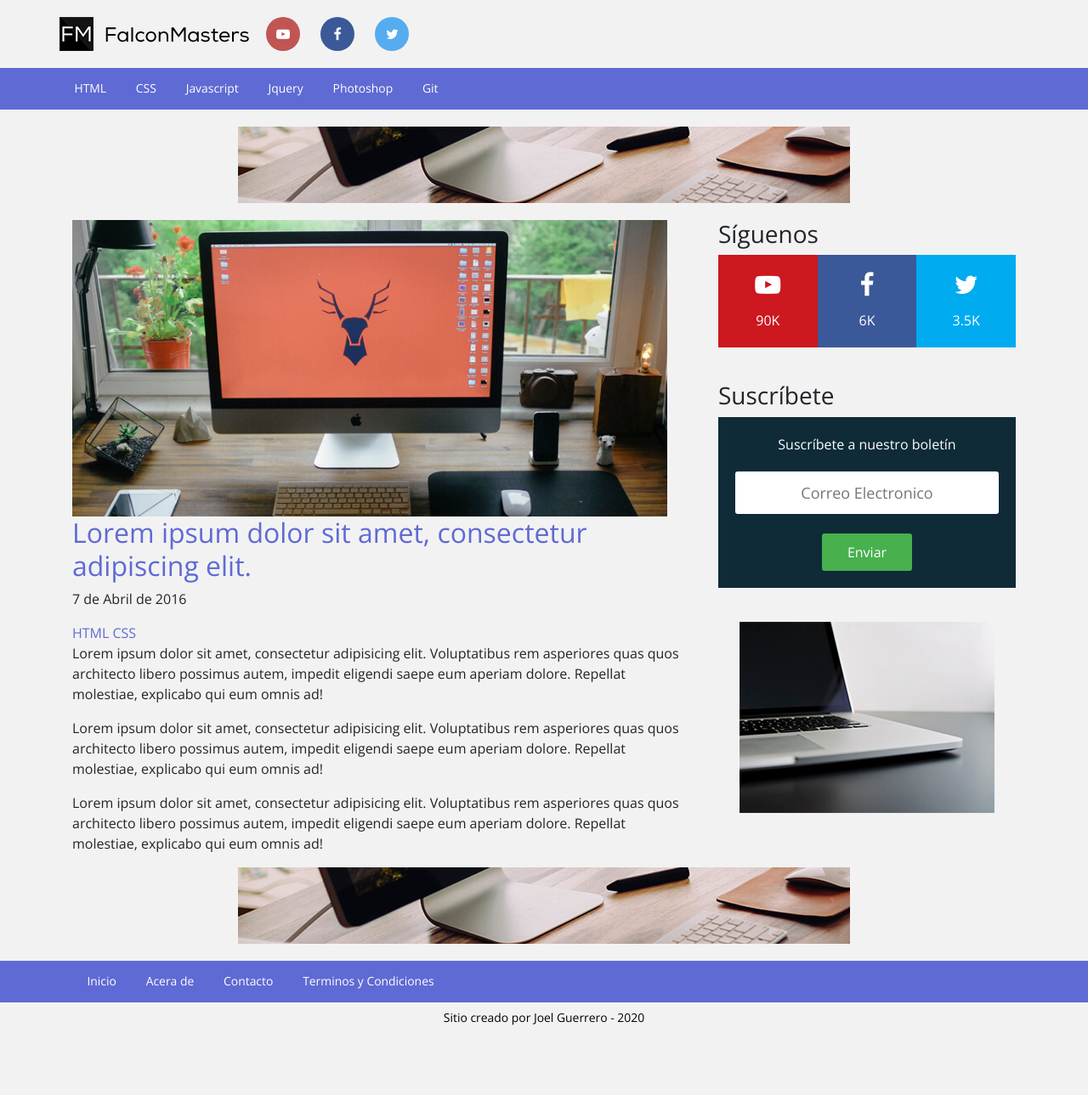
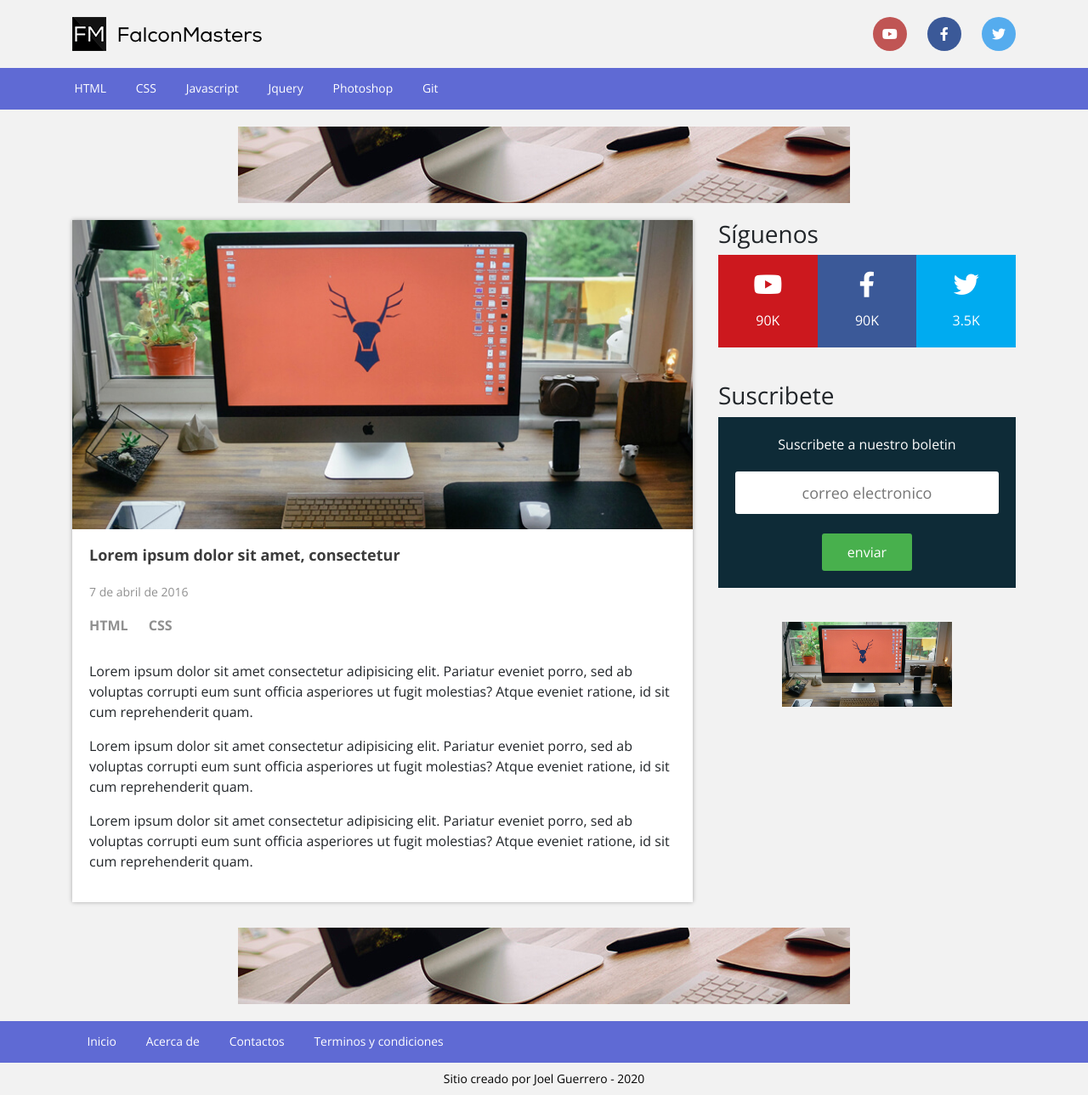
Before and after one commit to jguerrero101314/CursosDise-oWeb, a PHP site: page /single.html in a window 1280 px wide. Shown: the whole page at 85% size. Before the commit the page ends 1207 px from the top, so only its background shows below. Run offline with PHP 8.4, Linux system fonts and the light colour scheme; some libraries are stand-ins or nearby versions.

Commit message:
235. Creando la Pagina de Artículos

```diff
--- a/Practicas/blog/css/_main.scss
+++ b/Practicas/blog/css/_main.scss
@@ -18,6 +18,11 @@ sidebar {
     .titulo-seccion {
         >div {
             padding: 0;
+        }
+    }
+    .single-post {
+        .categorias {
+            margin-bottom: 1.875em; //30px
         }
     }
     .posts {
--- a/Practicas/blog/css/estilos.css
+++ b/Practicas/blog/css/estilos.css
@@ -89,6 +89,9 @@ sidebar .titulo-seccion h3 {
 
 .main .titulo-seccion > div {
   padding: 0;
+}
+.main .single-post .categorias {
+  margin-bottom: 1.875em;
 }
 .main .posts .post {
   margin-bottom: 1.875em;
--- a/Practicas/blog/single.html
+++ b/Practicas/blog/single.html
@@ -3,26 +3,27 @@
 
 <head>
     <meta charset="UTF-8">
-    <meta name="viewport" content="width=device-width, user-scalable=no, initial-scale=1.0, maximum-scale=1.0, minimum-scale=1.0">
-    <link rel="stylesheet" href="css/bootstrap.min.css">
-    <link rel="stylesheet" href="css/font-awesome.min.css">
-    <link href='https://fonts.googleapis.com/css?family=Open+Sans:400,600,700' rel='stylesheet' type='text/css'>
-    <link href='https://fonts.googleapis.com/css?family=Oswald' rel='stylesheet' type='text/css'>
+    <meta name="viewport" content="width=device-width, initial-scale=1.0">
+    <meta http-equiv="X-UA-Compatible" content="ie=edge">
+    <title>Blog</title>
+    <link rel="stylesheet" href="css/bootstrap.css">
+    <link rel="stylesheet" href="https://cdnjs.cloudflare.com/ajax/libs/font-awesome/5.12.0/css/all.min.css">
+    <link href="https://fonts.googleapis.com/css?family=Open+Sans:400,600,700|Oswald&display=swap" rel="stylesheet">
     <link rel="stylesheet" href="css/estilos.css">
-    <title>FalconMasters' Blog</title>
 </head>
 
 <body>
+
     <header>
         <div class="container">
             <div class="row">
-                <div class="logo col-xs-6">
+                <div class="logo col-xs-12 col-sm-6">
                     <a href="#"><img src="img/logo.png" alt="FalconMasters Logo"></a>
                 </div>
-                <div class="redes-sociales col-xs-6">
-                    <a href="#" class="youtube"><i class="fa fa-youtube-play"></i></a>
-                    <a href="#" class="facebook"><i class="fa fa-facebook"></i></a>
-                    <a href="#" class="twitter"><i class="fa fa-twitter"></i></a>
+                <div class="redes-sociales col-xs-12 col-sm-6">
+                    <a class="youtube" href="#"><i class="fab fa-youtube"></i></a>
+                    <a class="facebook" href="#"><i class="fab fa-facebook-f"></i></a>
+                    <a class="twitter" href="#"><i class="fab fa-twitter"></i></a>
                 </div>
             </div>
         </div>
@@ -45,7 +46,7 @@
         <div class="ad container hidden-xs">
             <div class="row">
                 <div class="col-md-12">
-                    <img src="img/ad.jpg" alt="">
+                    <img src="ad.jpg" alt="">
                 </div>
             </div>
         </div>
@@ -54,64 +55,53 @@
     <div class="container">
         <div class="row">
             <section class="main col-md-8">
-                <section class="row single-post">
-                    <article class="col-sm-12 post">
+                <div class="row posts">
+                    <article class="col-sm-12 post single-post">
                         <div class="contenedor">
                             <div class="thumb">
-                                <a href="#"><img src="img/1.jpg" width="700" alt=""></a>
+                                <a> <img src="img/1.jpg" width="700px " alt=""> </a>
                             </div>
                             <div class="info">
-                                <h2 class="titulo"><a href="#">Lorem ipsum dolor sit amet, consectetur adipiscing elit.</a></h2>
-                                <p class="fecha">7 de Abril de 2016</p>
+                                <h2 class="titulo"><a>Lorem ipsum dolor sit amet, consectetur</a></h2>
+                                <p class="fecha">7 de abril de 2016</p>
                                 <div class="categorias">
-                                    <a href="#">HTML</a>
-                                    <a href="#">CSS</a>
+                                    <a href="">HTML</a>
+                                    <a href="">CSS</a>
                                 </div>
                                 <div class="texto">
-                                    <p>Lorem ipsum dolor sit amet, consectetur adipisicing elit. Voluptatibus rem asperiores quas quos architecto libero possimus autem, impedit eligendi saepe eum aperiam dolore. Repellat molestiae, explicabo qui eum omnis
-                                        ad!
-                                    </p>
-
-                                    <p>Lorem ipsum dolor sit amet, consectetur adipisicing elit. Voluptatibus rem asperiores quas quos architecto libero possimus autem, impedit eligendi saepe eum aperiam dolore. Repellat molestiae, explicabo qui eum omnis
-                                        ad!
-                                    </p>
-
-                                    <p>Lorem ipsum dolor sit amet, consectetur adipisicing elit. Voluptatibus rem asperiores quas quos architecto libero possimus autem, impedit eligendi saepe eum aperiam dolore. Repellat molestiae, explicabo qui eum omnis
-                                        ad!
-                                    </p>
+                                    <p>Lorem ipsum dolor sit amet consectetur adipisicing elit. Pariatur eveniet porro, sed ab voluptas corrupti eum sunt officia asperiores ut fugit molestias? Atque eveniet ratione, id sit cum reprehenderit quam.</p>
+                                    <p>Lorem ipsum dolor sit amet consectetur adipisicing elit. Pariatur eveniet porro, sed ab voluptas corrupti eum sunt officia asperiores ut fugit molestias? Atque eveniet ratione, id sit cum reprehenderit quam.</p>
+                                    <p>Lorem ipsum dolor sit amet consectetur adipisicing elit. Pariatur eveniet porro, sed ab voluptas corrupti eum sunt officia asperiores ut fugit molestias? Atque eveniet ratione, id sit cum reprehenderit quam.</p>
                                 </div>
                             </div>
                         </div>
                     </article>
-                </section>
+                </div>
             </section>
-
             <aside class="sidebar col-md-4">
                 <div class="widget redes-sociales">
                     <div class="titulo-seccion">
                         <h3>Síguenos</h3>
                     </div>
                     <div class="redes-sociales">
-                        <a class="youtube" href="http://www.youtube.com/falconmasters"><i class="icono fa fa-youtube-play"></i><span class="seguidores">90K</span></a>
-                        <a class="facebook" href="http://www.facebook.com/falconmasters"><i class="icono fa fa-facebook"></i><span class="seguidores">6K</span></a>
-                        <a class="twitter" href="http://www.twitter.com/falconmasters"><i class="icono fa fa-twitter"></i><span class="seguidores">3.5K</span></a>
+                        <a class="youtube" href="http://www.youtube.com/falconmasters"><i class="icono fab fa-youtube"></i><span class="seguidores">90K</span></a>
+                        <a class="facebook" href="http://www.facebook.com/falconmasters"><i class="icono fab fa-facebook-f"></i><span class="seguidores">90K</span></a>
+                        <a class="twitter" href="http://www.twitter.com/falconmasters"><i class="icono fab fa-twitter"></i><span class="seguidores">3.5K</span></a>
                     </div>
                 </div>
-
                 <div class="widget boletin">
                     <div class="titulo-seccion">
-                        <h3>Suscríbete</h3>
+                        <h3>Suscribete</h3>
                         <form class="formulario" action="">
-                            <label for="email">Suscríbete a nuestro boletín</label>
-                            <input type="email" id="email" placeholder="Correo Electronico" required>
-                            <input type="submit" value="Enviar">
+                            <label for="email">Suscribete a nuestro boletin</label>
+                            <input type="email" id="email" placeholder="correo electronico" required>
+                            <input type="submit" value="enviar">
                         </form>
                     </div>
                 </div>
-
                 <div class="widget ad">
                     <div class="contenedor-ad">
-                        <a href="#"><img src="img/ad2.jpg" alt=""></a>
+                        <a href=""><img src="/img/1.jpg" alt="" width="200"></a>
                     </div>
                 </div>
             </aside>
@@ -122,26 +112,24 @@
         <div class="ad container hidden-xs">
             <div class="row">
                 <div class="col-md-12">
-                    <img src="img/ad.jpg" alt="">
+                    <img src="ad.jpg" alt="">
                 </div>
             </div>
         </div>
-
         <nav class="menu">
             <div class="container">
                 <div class="row">
                     <div class="col-md-12">
                         <ul>
-                            <li><a href="#">Inicio</a></li>
-                            <li><a href="#">Acera de</a></li>
-                            <li><a href="#">Contacto</a></li>
-                            <li><a href="#">Terminos y Condiciones</a></li>
+                            <li> <a href="">Inicio</a></li>
+                            <li><a href="">Acerca de</a></li>
+                            <li><a href="">Contactos</a></li>
+                            <li><a href="">Terminos y condiciones</a></li>
                         </ul>
                     </div>
                 </div>
             </div>
         </nav>
-
         <div class="copyright">
             <div class="container">
                 <div class="row">
```
Also changed, not shown: 1 other file.
